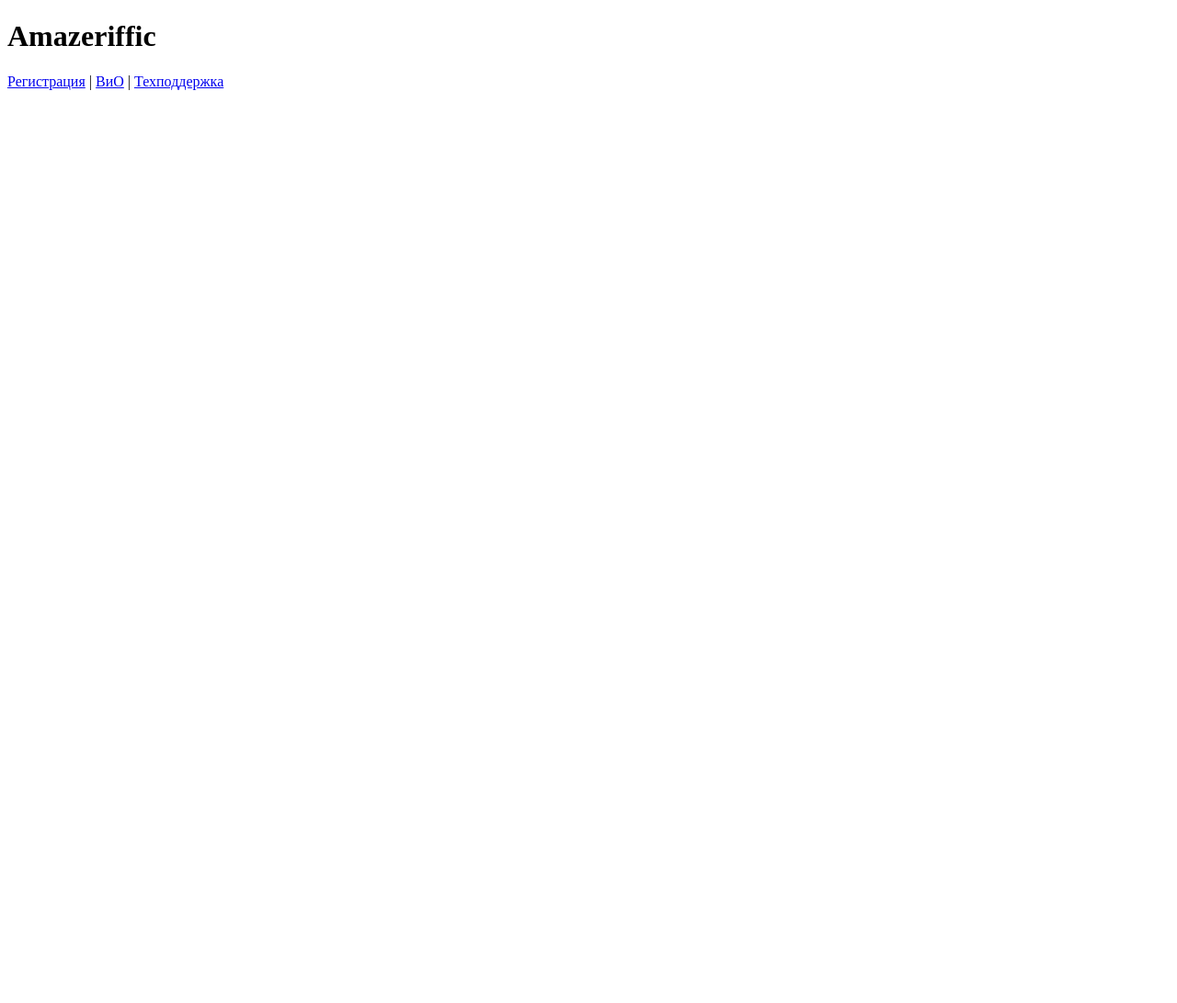
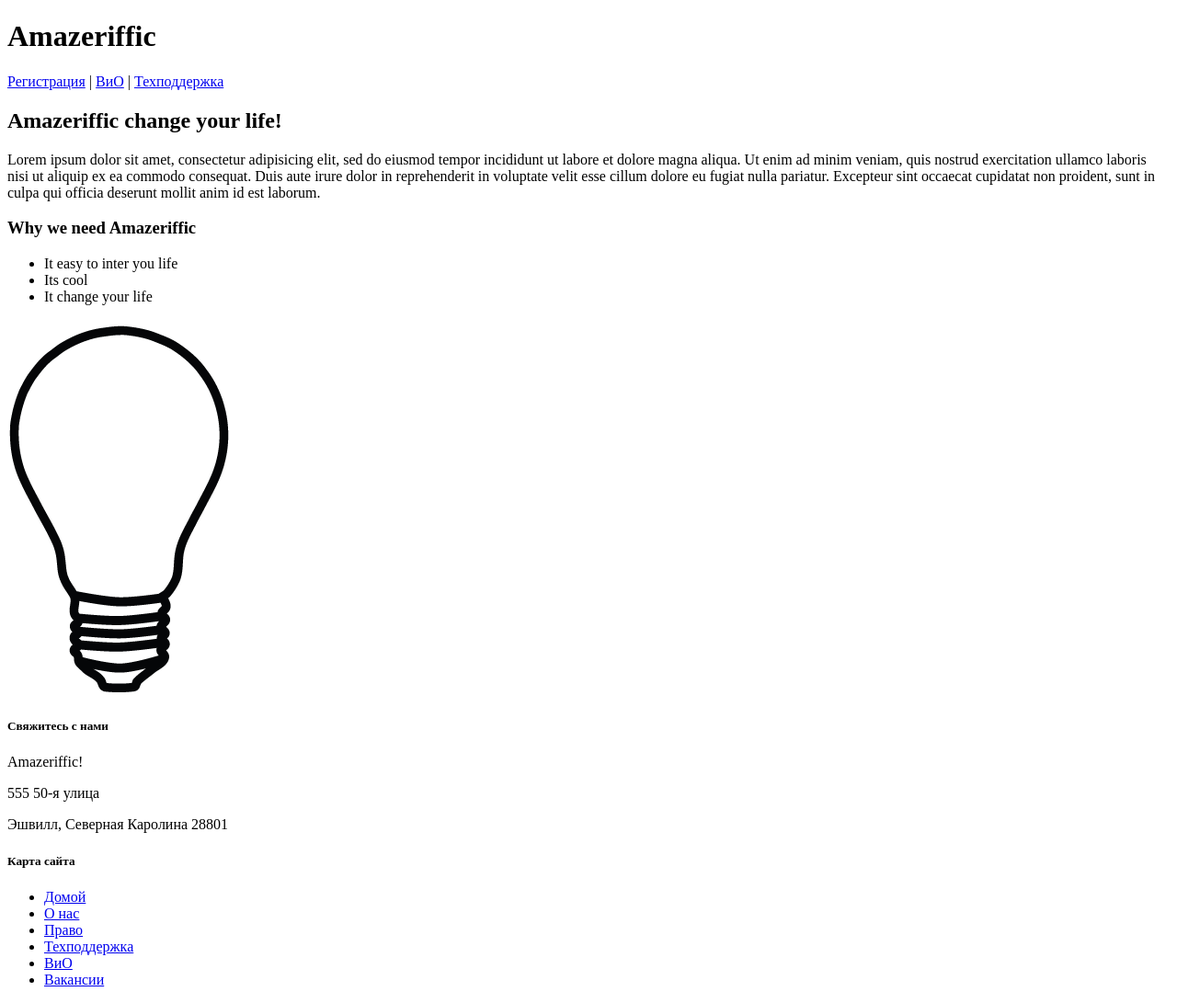
Before and after one commit to yaraleo/SemmiPyurival_WebDev, a plain HTML site: page Projects/Amazeriffic/index.html in a window 1280 px wide. Shown: the whole page at 92% size. Before the commit the page ends 800 px from the top, so only its background shows below. Drawn offline with Linux system fonts and the light colour scheme.

Commit message:
Complete index file with bulb

```diff
--- a/Projects/Amazeriffic/index.html
+++ b/Projects/Amazeriffic/index.html
@@ -14,12 +14,46 @@
       </nav>
     </header>
     <main>
+      <h2>Amazeriffic change your life!</h2>
+      <p>Lorem ipsum dolor sit amet, consectetur adipisicing
+        elit, sed do
+        eiusmod tempor incididunt ut labore et dolore
+        magna aliqua. Ut enim ad minim veniam, quis
+        nostrud exercitation ullamco laboris nisi ut
+        aliquip ex ea commodo consequat. Duis aute
+        irure dolor in reprehenderit in voluptate
+        velit esse cillum dolore eu fugiat nulla
+        pariatur. Excepteur sint occaecat cupidatat
+        non proident, sunt in culpa qui officia
+        deserunt mollit anim id est laborum.</p>
+        <h3>Why we need Amazeriffic</h3>
+        <ul>
+          <li>It easy to inter you life</li>
+          <li>Its cool</li>
+          <li>It change your life</li>
+        </ul>
+        <img src="lightbulb.png" alt="Bulb">
+    </main>
 
-    </main>
     <footer>
-
-    </footer>
-
+      <div class="contact">
+        <h5>Свяжитесь с нами</h5>
+          <p>Amazeriffic!</p>
+          <p>555 50-я улица</p>
+          <p>Эшвилл, Северная Каролина 28801</p>
+      </div>
+      <div class="sitemap">
+        <h5>Карта сайта</h5>
+        <ul>
+          <li><a href="#">Домой</a></li>
+          <li><a href="#">О нас</a></li>
+          <li><a href="#">Право</a></li>
+          <li><a href="#">Техподдержка</a></li>
+          <li><a href="#">ВиО</a></li>
+          <li><a href="#">Вакансии</a></li>
+        </ul>
+       </div>
+  </footer>
 
   </body>
 </html>
```
Also changed, not shown: Projects/Amazeriffic/lightbulb.png (added).
